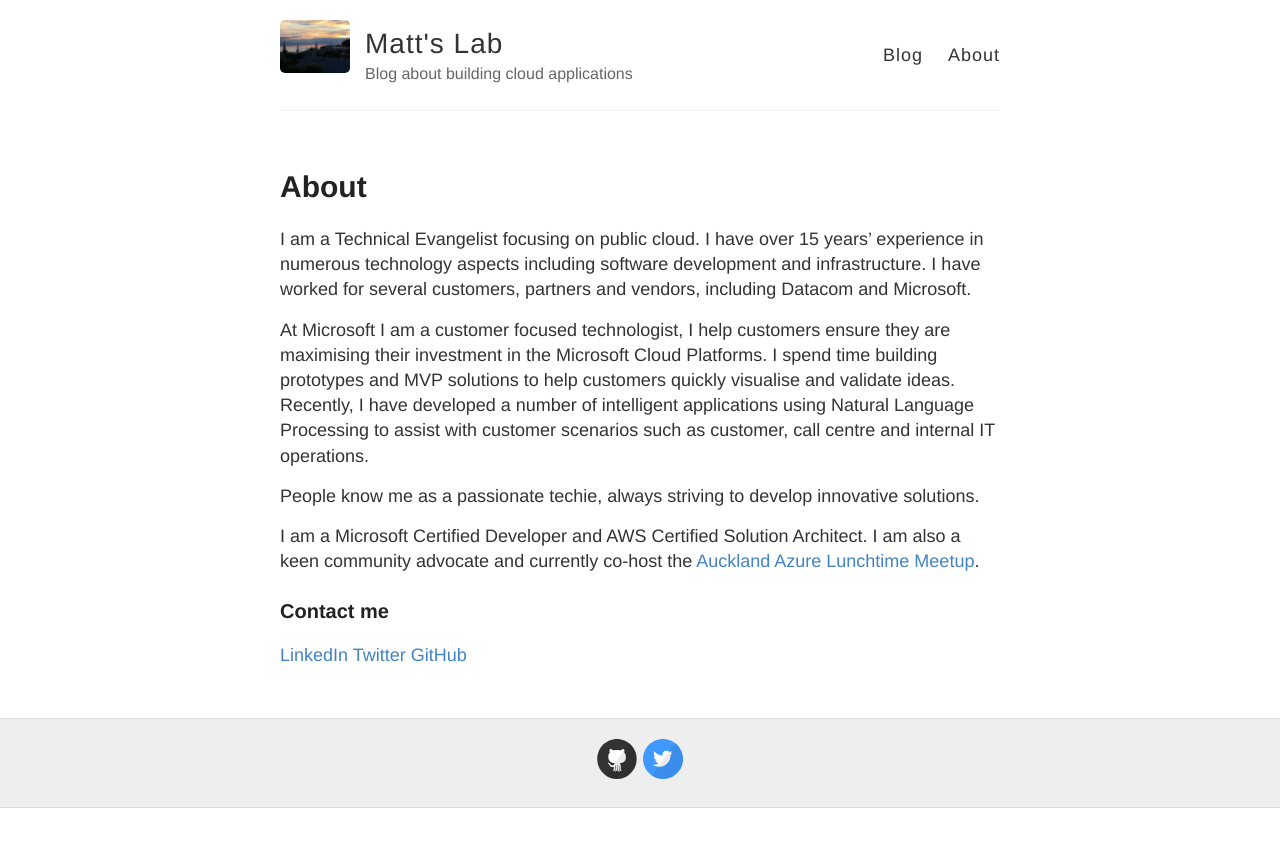
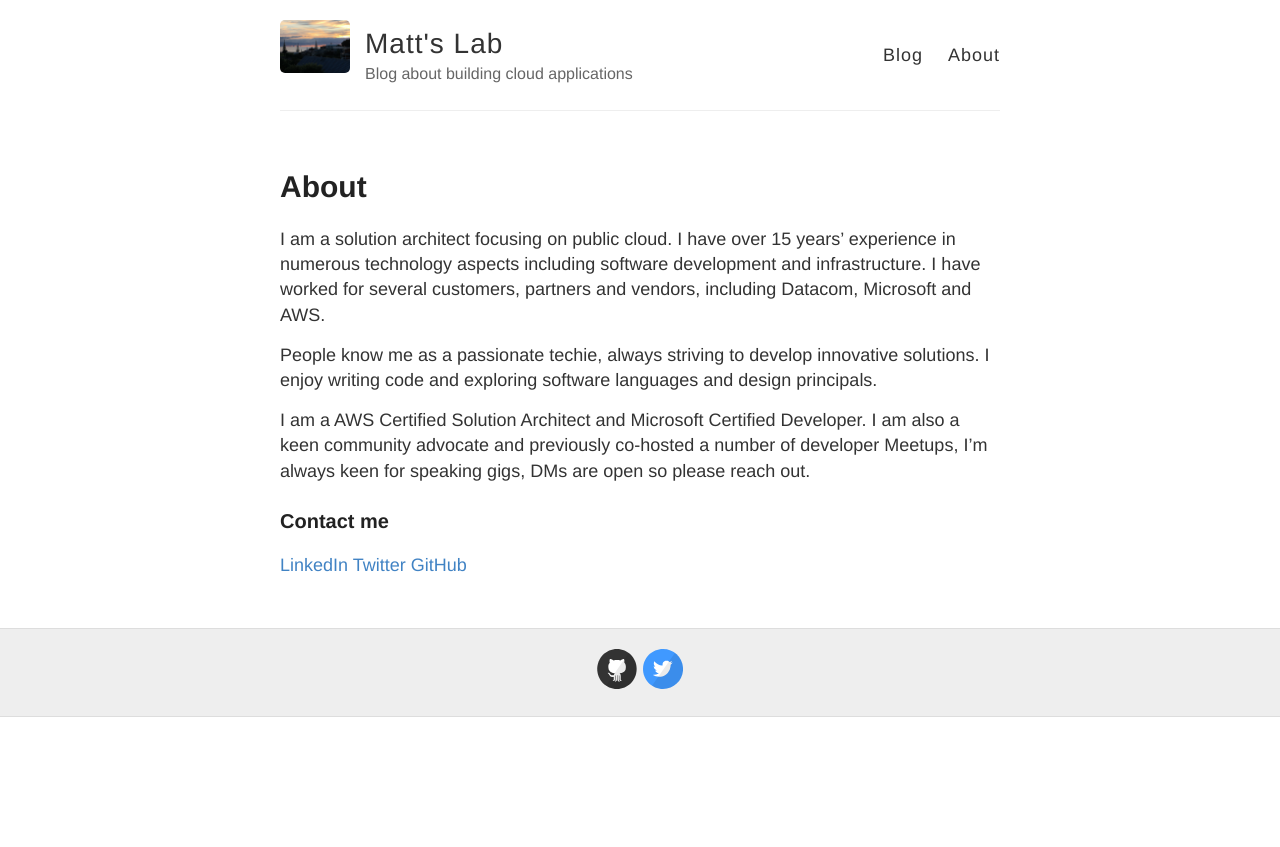
Before and after one commit to msimpsonnz/msimpsonnz.github.io, a Jekyll site: the page built from about.md, in a window 1280 px wide. Shown: the top 847 px of the page. Built offline with Jekyll 4.4.1, drawn with Linux system fonts in a browser that asks for light colours.

Commit message:
update bio

```diff
--- a/about.md
+++ b/about.md
@@ -4,13 +4,11 @@ title: About
 permalink: /about/
 ---
 
-I am a Technical Evangelist focusing on public cloud. I have over 15 years' experience in numerous technology aspects including software development and infrastructure. I have worked for several customers, partners and vendors, including Datacom and Microsoft.
+I am a solution architect focusing on public cloud. I have over 15 years' experience in numerous technology aspects including software development and infrastructure. I have worked for several customers, partners and vendors, including Datacom, Microsoft and AWS.
 
-At Microsoft I am a customer focused technologist, I help customers ensure they are maximising their investment in the Microsoft Cloud Platforms. I spend time building prototypes and MVP solutions to help customers quickly visualise and validate ideas. Recently, I have developed a number of intelligent applications using Natural Language Processing to assist with customer scenarios such as customer, call centre and internal IT operations.
+People know me as a passionate techie, always striving to develop innovative solutions. I enjoy writing code and exploring software languages and design principals.
 
-People know me as a passionate techie, always striving to develop innovative solutions.
-
-I am a Microsoft Certified Developer and AWS Certified Solution Architect. I am also a keen community advocate and currently co-host the [Auckland Azure Lunchtime Meetup](https://www.meetup.com/Auckland-Azure-Lunchtime-Meetup/).
+I am a AWS Certified Solution Architect and Microsoft Certified Developer. I am also a keen community advocate and previously co-hosted a number of developer Meetups, I'm always keen for speaking gigs, DMs are open so please reach out.
 
 ### Contact me
 
```
